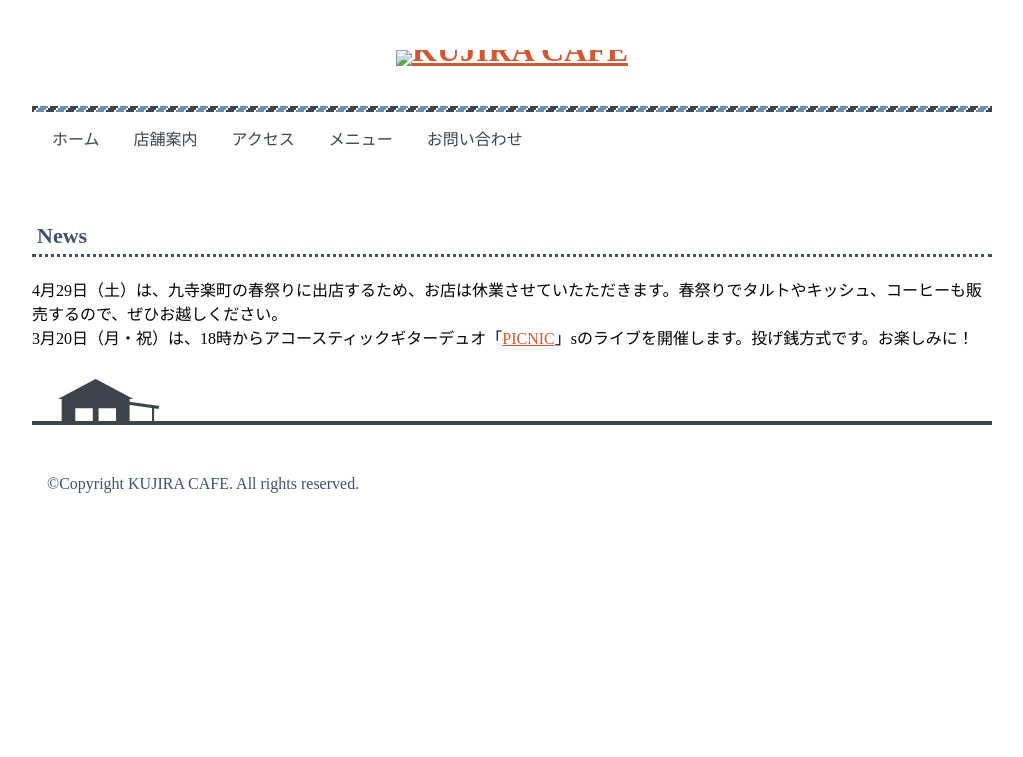
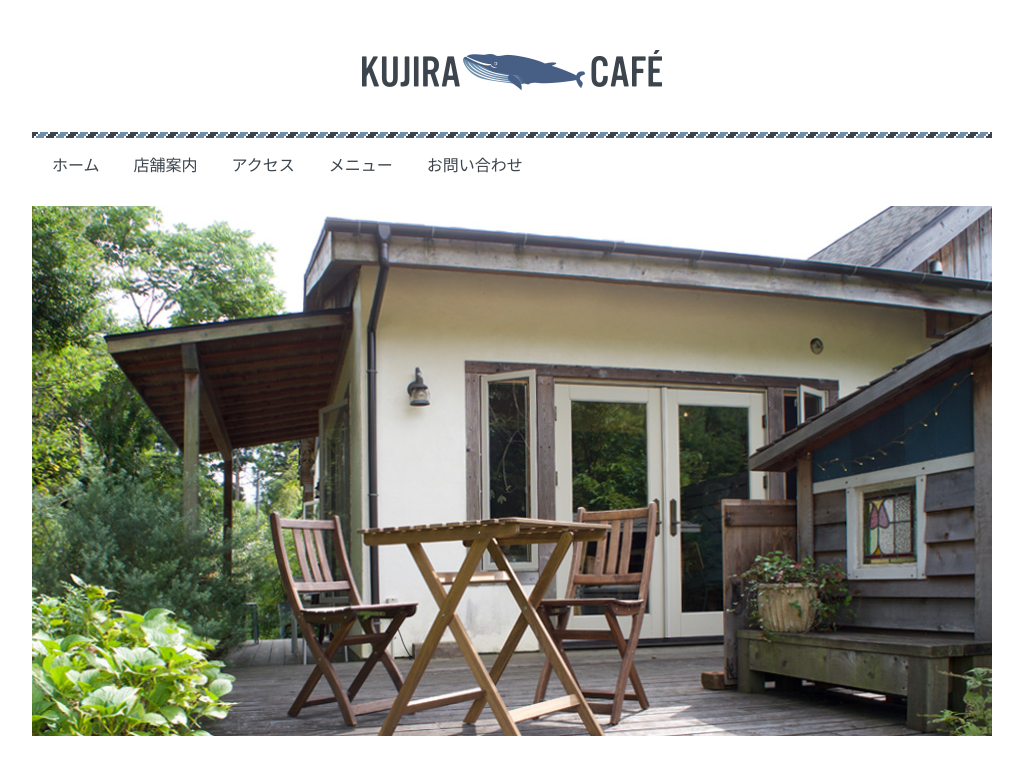
Before and after one commit to Taakako/sample1_from_bookandschool, a plain HTML site: page index.html in a window 1280 px wide. Shown: the top 757 px of the page, without its empty margins (128-1151 px from the left). Drawn offline with Linux system fonts and the light colour scheme; files that its build step writes are made by us from their sources; files whose address does not match are found by name.

Commit message:
Update index.html

```diff
--- a/index.html
+++ b/index.html
@@ -6,13 +6,13 @@
             <title>KUJIRA CAFEへようこそ</title>
             <!--<favicon></favicon>-->
 
-                               <link rel="stylesheet" href="../css/style.css">
+                               <link rel="stylesheet" href="style.css">
         </head>
              <body>
                <div class="wrapper">
 <!--header--------------------------------------------------------------------------------------------------->
                    <header class="headder">
-                        <h1 class="logo"><a href="index.html"><img src="../images/logo.png" alt="KUJIRA CAFE"></a></h1>
+                        <h1 class="logo"><a href="index.html"><img src="logo.png" alt="KUJIRA CAFE"></a></h1>
                         <nav class="nav">
                            <ul>
                                 <li><a href="index.html">ホーム</a></li>
@@ -26,7 +26,7 @@
 <!--header end--------------------------------------------------------------------------------------------------->
 <!--main------------------------------------------------------------------------------------------------------->
                      <div class="keyvisual">
-                       <img src="../images/keyvisual.jpg" alt="">
+                       <img src="keyvisual.jpg" alt="">
                      </div>
                      <main>
                          <h2 id="news">News</h2>
```
